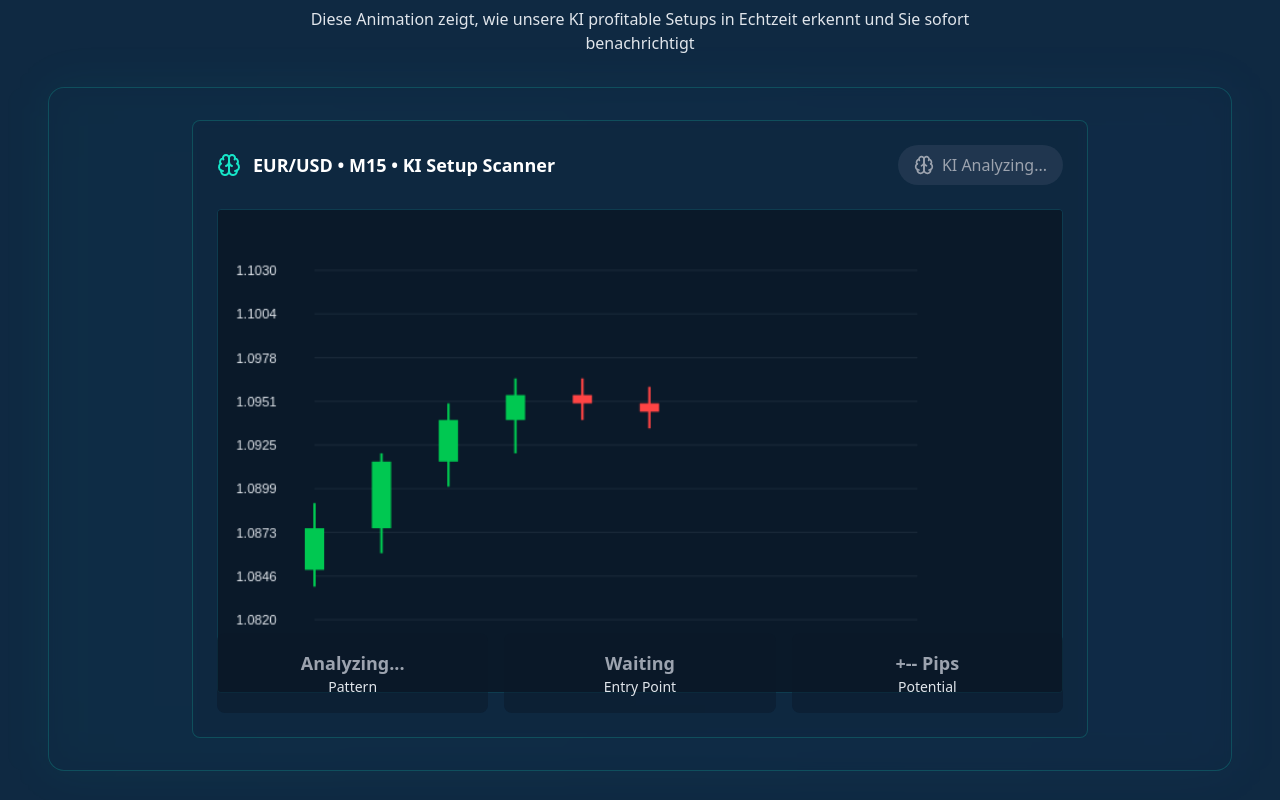
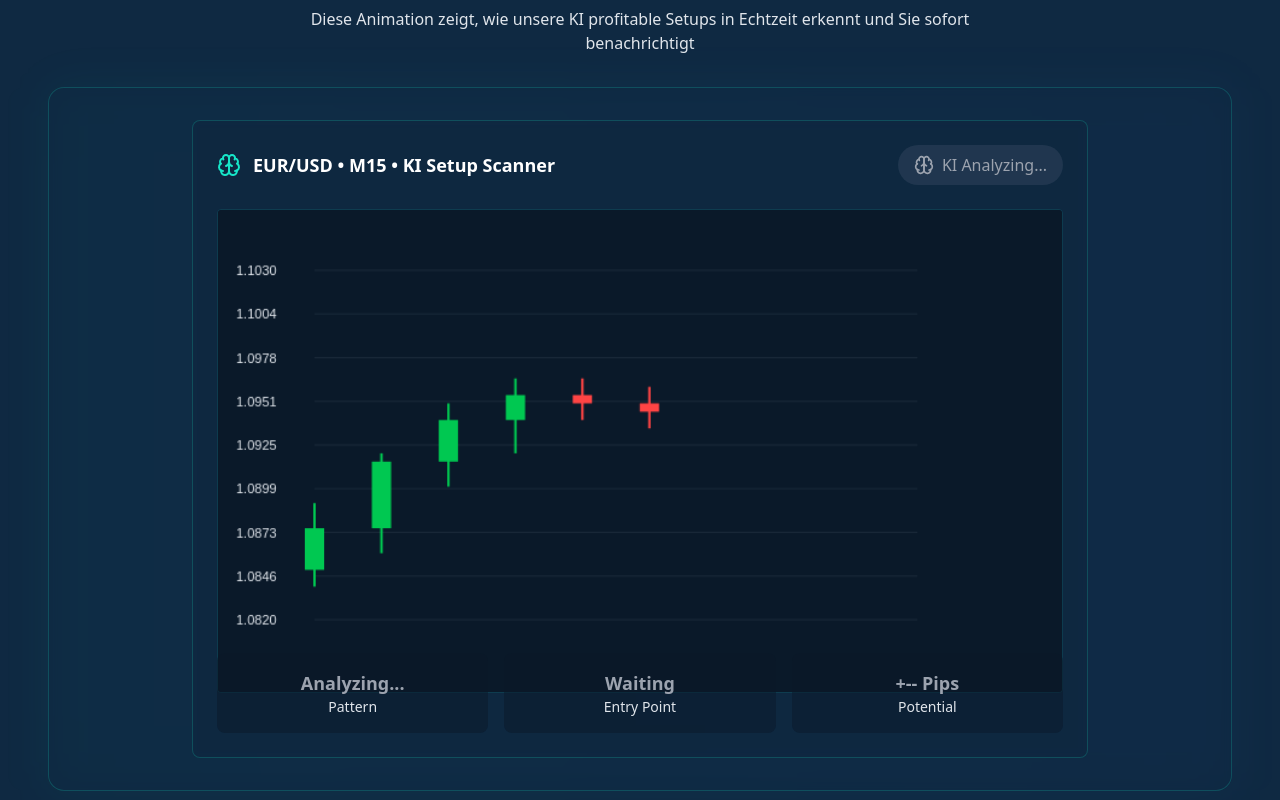
Before and after one commit to M4rcErnst06/stravesta-launch-ahead, a React (Vite) app: page / in a window 1280 px wide. Shown: the part 1640-2440 px from the top of the page. Built offline with nearby package versions, Linux system fonts and the light colour scheme.

Commit message:
Fix overlapping elements
Ensure elements are correctly positioned.

```diff
--- a/src/components/setup-scanner/TradingChartAnimation.tsx
+++ b/src/components/setup-scanner/TradingChartAnimation.tsx
@@ -289,7 +289,7 @@ const TradingChartAnimation = () => {
 
   return (
     <div className="relative w-full max-w-4xl mx-auto">
-      <div className="bg-stravesta-navy/80 backdrop-blur-sm rounded-lg p-6 border border-stravesta-teal/20" style={{ minHeight: '500px' }}>
+      <div className="bg-stravesta-navy/80 backdrop-blur-sm rounded-lg p-6 border border-stravesta-teal/20" style={{ minHeight: '600px' }}>
 
         {/* Header */}
         <div className="flex items-center justify-between mb-6">
@@ -331,7 +331,7 @@ const TradingChartAnimation = () => {
         </div>
 
         {/* Chart */}
-        <div style={{ height: '400px' }}>
+        <div style={{ height: '420px', marginBottom: '20px' }}>
           <canvas
             ref={canvasRef}
             className="w-full h-auto border border-stravesta-teal/10 rounded"
```
